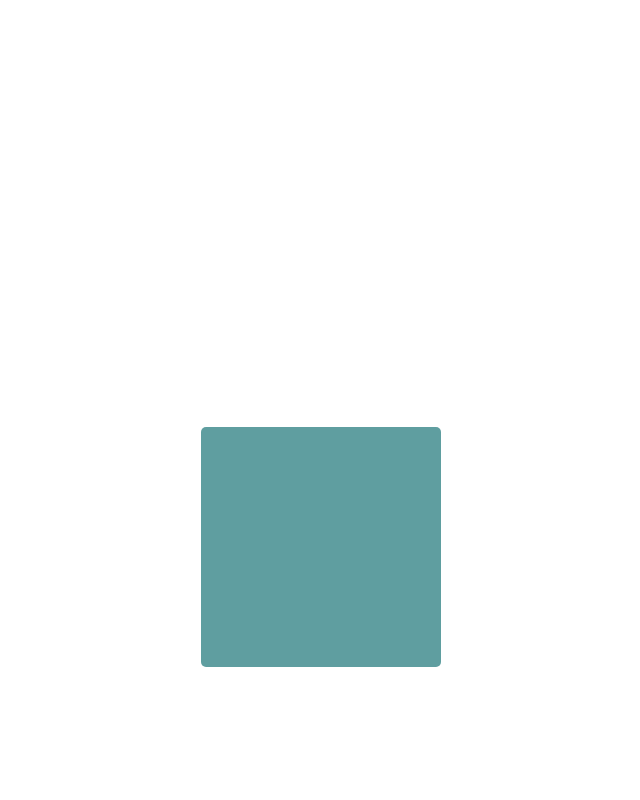
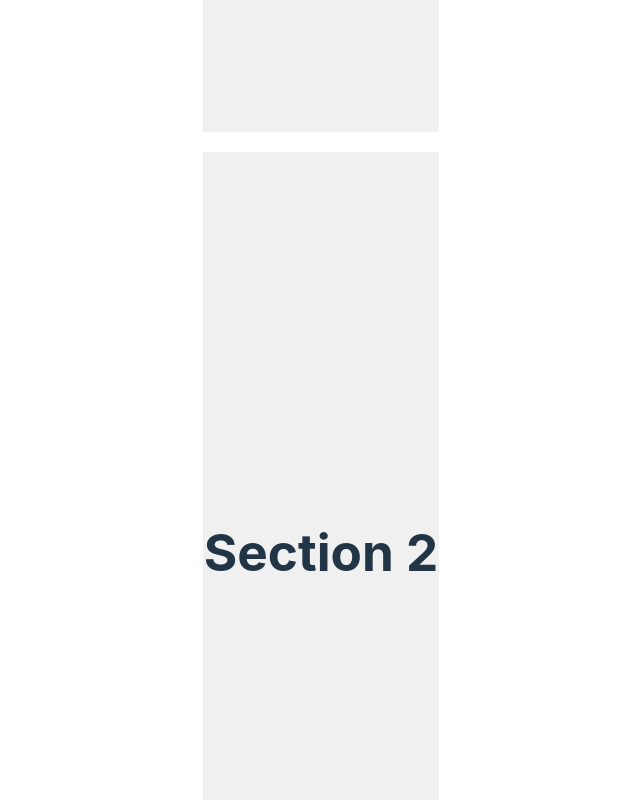
Before and after one commit to JesterOlayvar219/react-framer-motion, a React (Vite) app: page /advanceScrollAnimations in a window 1280 px wide. Shown: the part 700-1500 px from the top of the page, without its empty margins (319-959 px from the left). Built offline with nearby package versions, Linux system fonts and the light colour scheme.

Commit message:
Enhanced Scroll animations

```diff
--- a/src/App.css
+++ b/src/App.css
@@ -76,6 +76,15 @@ nav {
   border-radius: 10px;
 }
 
+.scroll-animate {
+  height: 100vh;
+  display: flex;
+  align-items: center;
+  justify-content: center;
+  background-color: rgb(240, 240, 240);
+  margin-bottom: 20px;
+}
+
 /* .logo {
   height: 6em;
   padding: 1.5em;
--- a/src/components/advanceScrollAnimations.tsx
+++ b/src/components/advanceScrollAnimations.tsx
@@ -1,27 +1,23 @@
+import React from "react";
 import { motion } from "framer-motion";
 
-export const AdvanceScrollAnimations = () => {
+const sections = ["Section 1", "Section 2", "Section 3", "Section 4"];
+
+export const AdvanceScrollAnimations: React.FC = () => {
   return (
-    <motion.div>
-      <div className="flex" style={{ height: "100vh" }}>
-        Hi, Sarmad here
-      </div>
-      <motion.div
-        initial={{ translateX: -300, opacity: 0 }}
-        whileInView={{
-          translateX: 0,
-          opacity: 1,
-          transition: {
-            duration: 0.4,
-            ease: "easeIn",
-          },
-        }}
-        viewport={{ margin: "-300px" }}
-        className="flex"
-        style={{ height: "100vh" }}
-      >
-        <div className="animate-box"></div>
-      </motion.div>
-    </motion.div>
+    <div>
+      {sections.map((section, index) => (
+        <motion.div
+          key={index}
+          className="scroll-animate"
+          initial={{ opacity: 0, y: 75 }}
+          whileInView={{ opacity: 1, y: 0 }}
+          transition={{ duration: 0.6, delay: 0.25 }}
+          viewport={{ once: true, amount: 0.5 }}
+        >
+          <h1 className="text-4xl font-bold">{section}</h1>
+        </motion.div>
+      ))}
+    </div>
   );
 };
```
